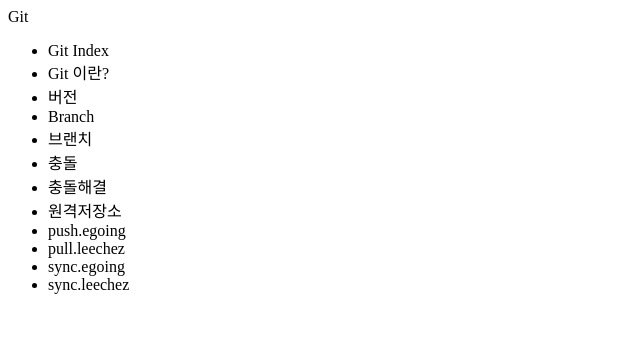
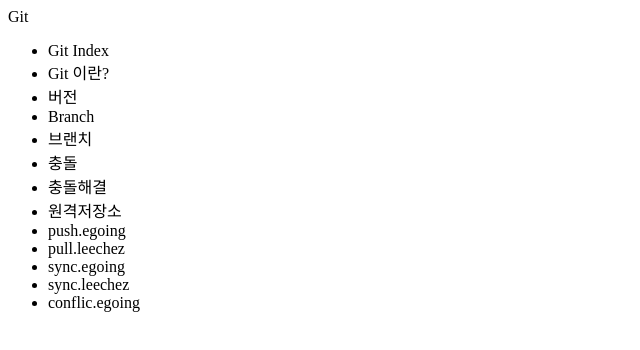
Before and after one commit to jayKimGit/egoing, a plain HTML site: page index.html in a window 1280 px wide. Shown: the whole page, without its empty margins (0-640 px from the left). Drawn offline with Linux system fonts and the light colour scheme.

Commit message:
conflict.egoing 추가

```diff
--- a/index.html
+++ b/index.html
@@ -22,6 +22,7 @@ https://github.com/jayKimGit/egoing.git
 		<li>pull.leechez</li>
 		<li>sync.egoing</li>
 		<li>sync.leechez</li>
+		<li>conflic.egoing</li>
 	</ul>
 </body>
 </html>
```
